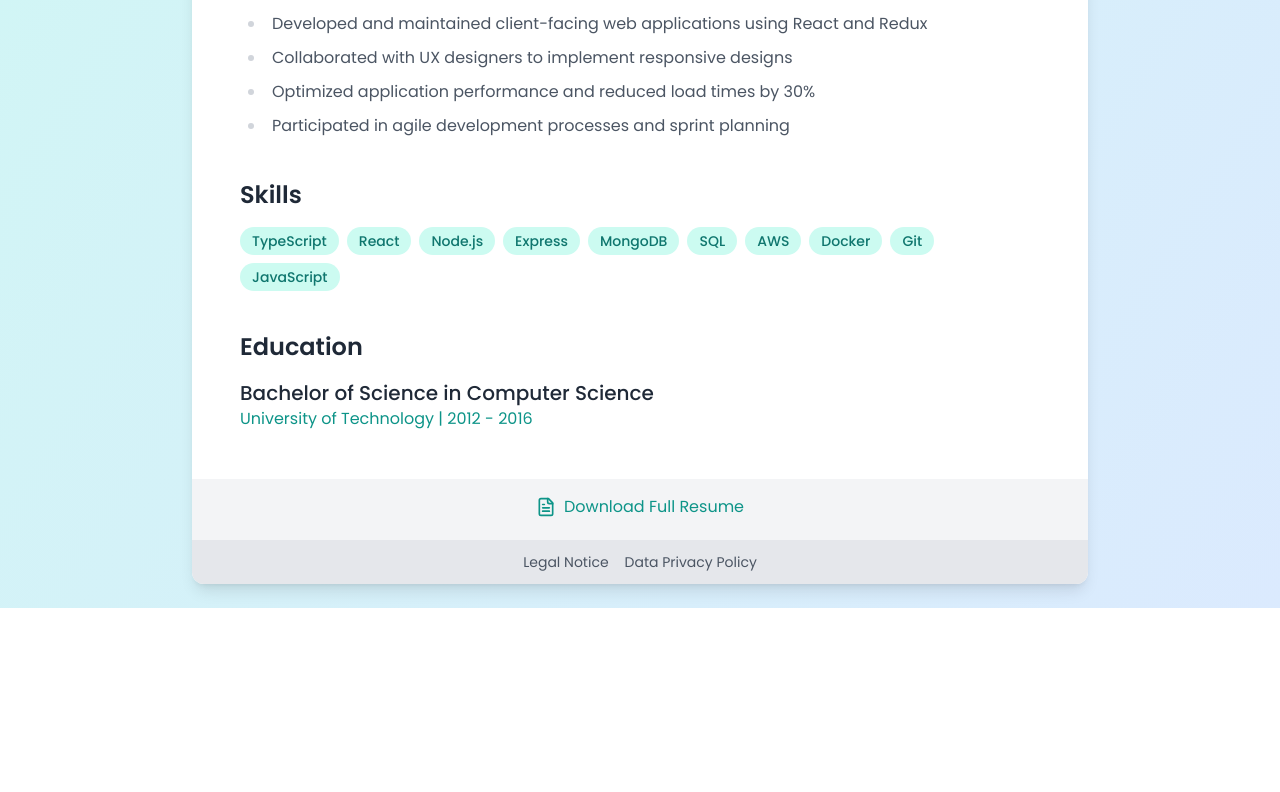
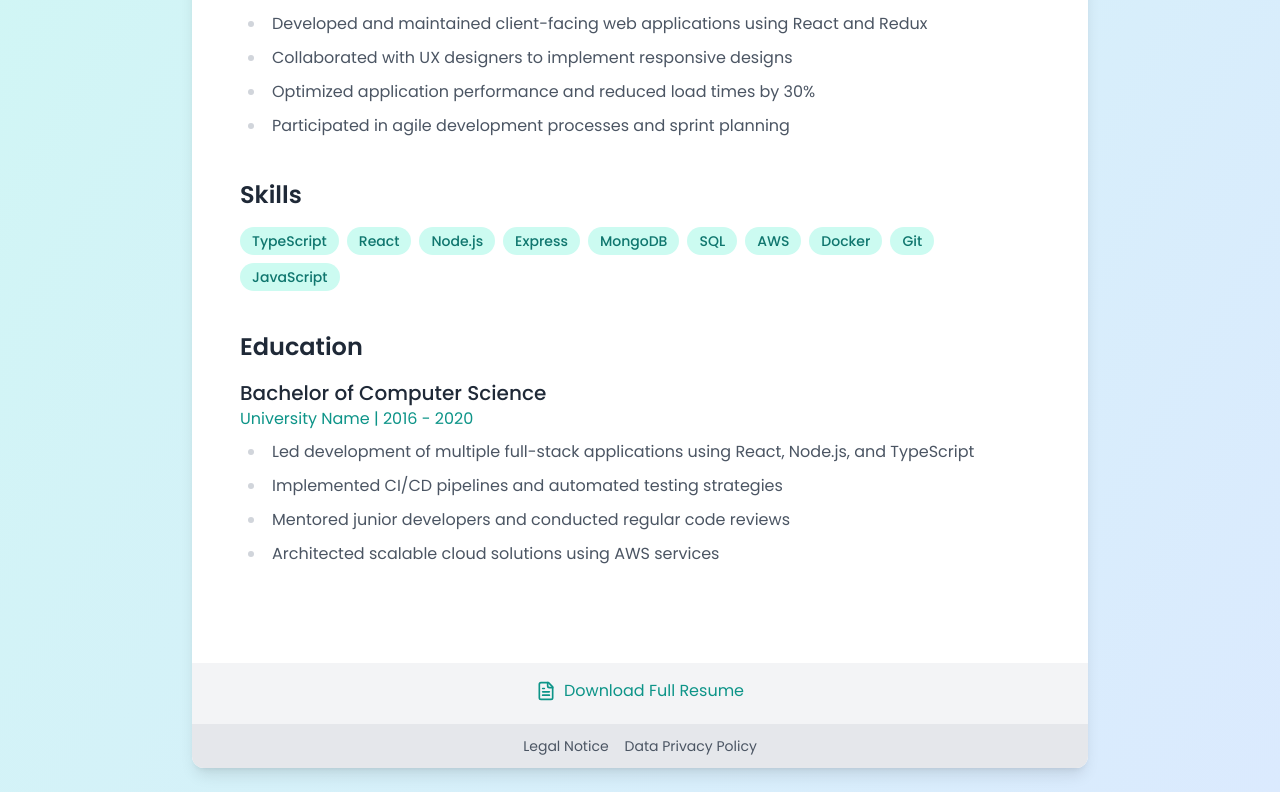
Before and after one commit to seeschweiler/MarkdownResume, a Next.js app: page / in a window 1280 px wide. Shown: the part 1367-2159 px from the top of the page. Before the commit the page ends 1975 px from the top, so only its background shows below. Built offline with nearby package versions, Linux system fonts and the light colour scheme; no server answers.

Commit message:
Various changes

```diff
--- a/app/api/content/route.ts
+++ b/app/api/content/route.ts
@@ -1,9 +1,17 @@
 import { NextResponse } from "next/server";
-import fs from "fs";
+import { promises as fs } from "fs";
 import path from "path";
 
 export async function GET() {
-  const filePath = path.join(process.cwd(), "content", "summary.md");
-  const content = fs.readFileSync(filePath, "utf8");
-  return NextResponse.json({ content });
+  const fullPath = path.join(process.cwd(), "content", "summary.md");
+
+  try {
+    // Check if file exists at exact path
+    await fs.access(fullPath);
+    const content = await fs.readFile(fullPath, "utf8");
+    return NextResponse.json({ content });
+  } catch (error) {
+    // Return empty content if file doesn't exist
+    return NextResponse.json({ content: "" });
+  }
 }
--- a/app/api/skills/route.ts
+++ b/app/api/skills/route.ts
@@ -3,11 +3,18 @@ import path from "path";
 import matter from "gray-matter";
 
 export async function GET() {
-  const contentDirectory = path.join(process.cwd(), "content");
-  const fullPath = path.join(contentDirectory, "skills.md");
+  const fullPath = path.join(process.cwd(), "content", "skills.md");
 
-  const fileContents = await fs.readFile(fullPath, "utf8");
-  const { data } = matter(fileContents);
+  try {
+    // Check if file exists at exact path
+    await fs.access(fullPath);
 
-  return Response.json(data);
+    const fileContents = await fs.readFile(fullPath, "utf8");
+    const { data } = matter(fileContents);
+
+    return Response.json(data);
+  } catch (error) {
+    // Return empty object if file doesn't exist
+    return Response.json({ skills: [] });
+  }
 }
--- a/app/page.tsx
+++ b/app/page.tsx
@@ -5,6 +5,8 @@ import { parseMarkdown } from "../lib/markdown";
 import type { PersonalDetails } from "../types/personal-details";
 import ReactMarkdown from "react-markdown";
 import { DarkModeToggle } from "./components/DarkModeToggle";
+import { getEducation } from "./utils/education";
+import type { Education } from "./types/education";
 
 const poppins = Poppins({
   subsets: ["latin"],
@@ -23,17 +25,25 @@ async function getPersonalDetails() {
 }
 
 async function getSkills() {
-  const res = await fetch(`${process.env.NEXT_PUBLIC_BASE_URL}/api/skills`, {
-    next: { revalidate: 3600 },
-  });
+  const res = await fetch(
+    `${process.env.NEXT_PUBLIC_BASE_URL}/api/skills?t=${Date.now()}`,
+    {
+      cache: "no-store",
+      next: { revalidate: 0 },
+    }
+  );
   if (!res.ok) throw new Error("Failed to fetch skills");
   return res.json();
 }
 
 async function getSummary() {
-  const res = await fetch(`${process.env.NEXT_PUBLIC_BASE_URL}/api/content`, {
-    next: { revalidate: 3600 },
-  });
+  const res = await fetch(
+    `${process.env.NEXT_PUBLIC_BASE_URL}/api/content?t=${Date.now()}`,
+    {
+      cache: "no-store",
+      next: { revalidate: 0 },
+    }
+  );
   if (!res.ok) throw new Error("Failed to fetch summary");
   return res.json();
 }
@@ -57,6 +67,9 @@ export default async function Resume() {
     getSummary(),
     getExperience(),
   ]);
+
+  const experiences = getExperience();
+  const education = getEducation();
 
   return (
     <div
@@ -120,6 +133,7 @@ export default async function Resume() {
             </div>
           </section>
 
+          {summary?.content && (
             <section className="mb-10">
               <h3 className="text-2xl font-semibold text-gray-800 dark:text-gray-100 mb-4">
                 Summary
@@ -131,7 +145,9 @@ export default async function Resume() {
                 }}
               />
             </section>
+          )}
 
+          {experience.length > 0 && (
             <section className="mb-10">
               <h3 className="text-2xl font-semibold text-gray-800 dark:text-gray-100 mb-4">
                 Experience
@@ -155,7 +171,9 @@ export default async function Resume() {
                 ))}
               </div>
             </section>
+          )}
 
+          {skills?.skills?.length > 0 && (
             <section className="mb-10">
               <h3 className="text-2xl font-semibold text-gray-800 dark:text-gray-100 mb-4">
                 Skills
@@ -171,20 +189,33 @@ export default async function Resume() {
                 ))}
               </div>
             </section>
+          )}
 
-          <section>
+          {education.length > 0 && (
+            <section className="mb-12">
               <h3 className="text-2xl font-semibold text-gray-800 dark:text-gray-100 mb-4">
                 Education
               </h3>
-            <div>
+              <div className="space-y-6">
+                {education.map((edu) => (
+                  <div key={edu.id}>
                     <h4 className="text-xl font-medium text-gray-800 dark:text-gray-100">
-                Bachelor of Science in Computer Science
+                      {edu.title}
                     </h4>
                     <p className="text-teal-600 dark:text-teal-400">
-                University of Technology | 2012 - 2016
+                      {edu.institution} | {edu.startDate} - {edu.endDate}
                     </p>
+                    <div
+                      className="text-gray-600 dark:text-gray-300 leading-relaxed prose prose-teal dark:prose-invert max-w-none"
+                      dangerouslySetInnerHTML={{
+                        __html: parseMarkdown(edu.content),
+                      }}
+                    />
+                  </div>
+                ))}
               </div>
             </section>
+          )}
         </div>
 
         <footer className="bg-gray-100 dark:bg-gray-700 text-center py-4 transition-colors duration-200">
--- /dev/null
+++ b/app/types/education.ts
@@ -0,0 +1,9 @@
+export interface Education {
+  id: string;
+  title: string;
+  institution: string;
+  location: string;
+  startDate: string;
+  endDate: string;
+  content: string;
+}
--- /dev/null
+++ b/app/utils/education.ts
@@ -0,0 +1,30 @@
+import fs from "fs";
+import path from "path";
+import matter from "gray-matter";
+
+const educationDirectory = path.join(process.cwd(), "content/education");
+
+export function getEducation(): Education[] {
+  // Check if directory exists
+  if (!fs.existsSync(educationDirectory)) {
+    return [];
+  }
+
+  const fileNames = fs.readdirSync(educationDirectory);
+  const allEducation = fileNames.map((fileName) => {
+    const id = fileName.replace(/\.md$/, "");
+    const fullPath = path.join(educationDirectory, fileName);
+    const fileContents = fs.readFileSync(fullPath, "utf8");
+    const { data, content } = matter(fileContents);
+
+    return {
+      id,
+      content,
+      ...data,
+    } as Education;
+  });
+
+  return allEducation.sort((a, b) => {
+    return new Date(b.startDate).getTime() - new Date(a.startDate).getTime();
+  });
+}
--- a/content/education/001-bachelor-computer-science.md
+++ b/content/education/001-bachelor-computer-science.md
@@ -1,11 +1,12 @@
 ---
-title: "Bachelor of Science in Computer Science"
-institution: "University of Technology"
-startDate: "2012"
-endDate: "2016"
+title: "Bachelor of Computer Science"
+institution: "University Name"
+location: "City, Country"
+startDate: "2016"
+endDate: "2020"
 ---
 
-- Graduated with honors (GPA: 3.8/4.0)
-- Specialized in Software Engineering and Distributed Systems
-- Completed senior thesis on cloud computing optimization
-- Active member of the Computer Science Student Association
+- Led development of multiple full-stack applications using React, Node.js, and TypeScript
+- Implemented CI/CD pipelines and automated testing strategies
+- Mentored junior developers and conducted regular code reviews
+- Architected scalable cloud solutions using AWS services
```
Lines whose indentation alone changed are shown as unchanged.
